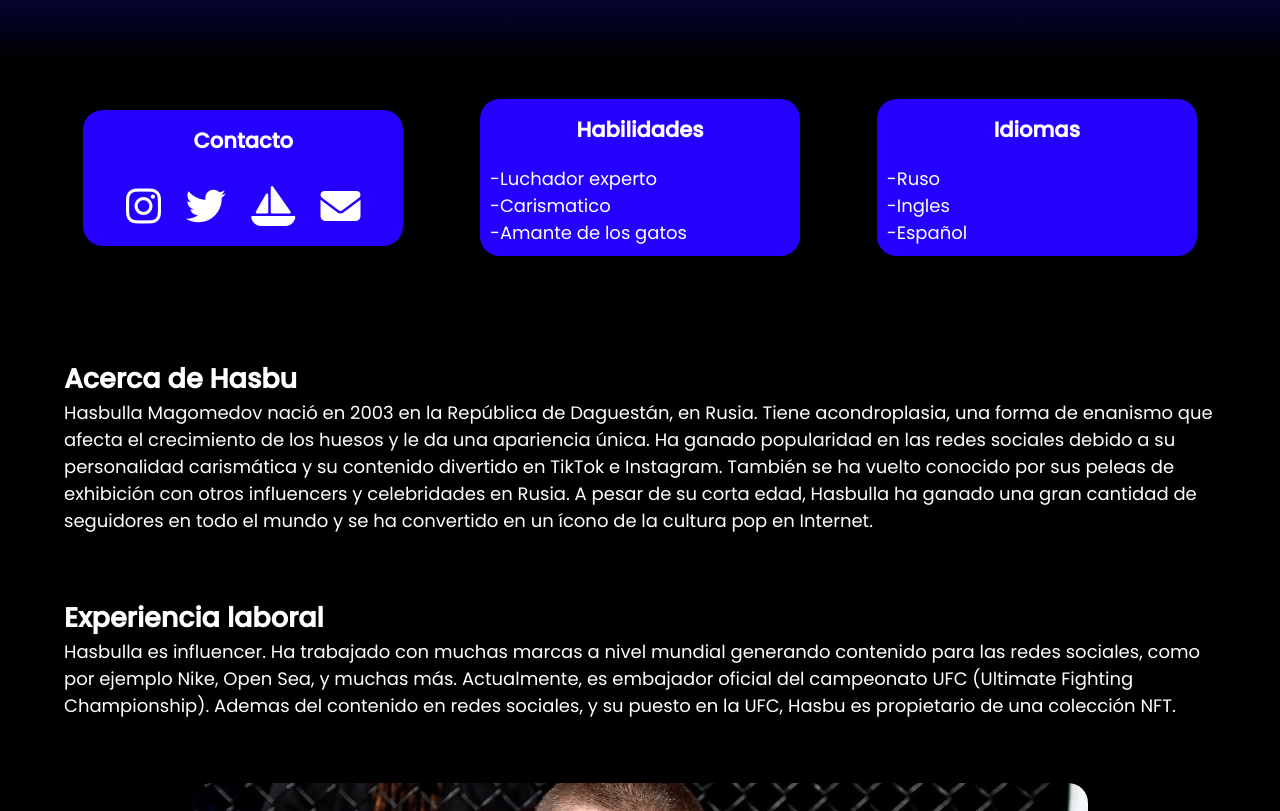
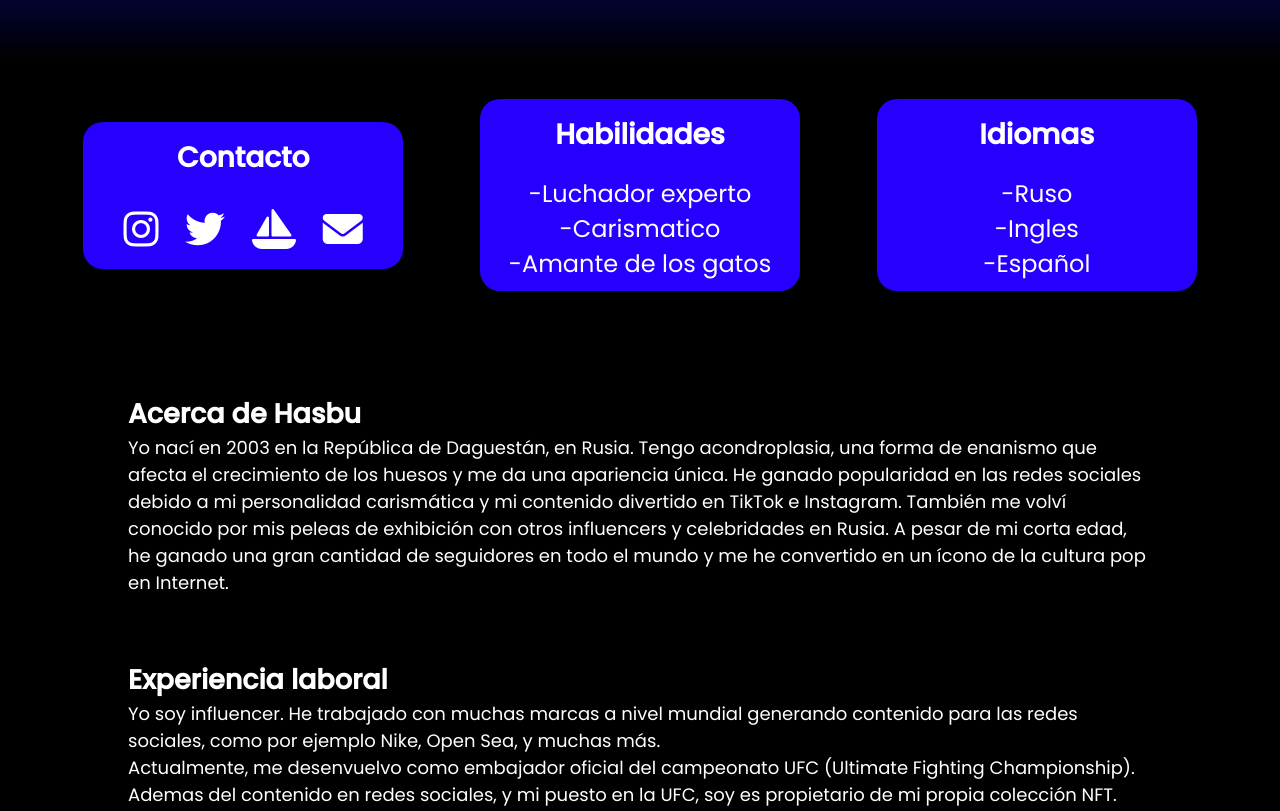
Before and after one commit to pedroferraroguera/tp3-cvhasbulla, a plain HTML site: page index.html in a window 1280 px wide. Shown: the part 371-1182 px from the top of the page. Drawn offline with nearby package versions, Linux system fonts and the light colour scheme; a web font is replaced by a local one.

Commit message:
Segunda subida de archivos

```diff
--- a/css/styles.css
+++ b/css/styles.css
@@ -42,6 +42,7 @@ background: linear-gradient(0deg, rgba(0,0,0,1) 0%, rgba(9,9,121,1) 35%, rgba(38
 .perfil div img{
     width: 100%;
     border-radius: 20px;
+
 }
 
 .datos{
@@ -58,6 +59,8 @@ background: linear-gradient(0deg, rgba(0,0,0,1) 0%, rgba(9,9,121,1) 35%, rgba(38
     box-sizing: border-box;
     background-color: #2600ff;
     border-radius: 20px;
+    text-align: center;
+    font-size:x-large
 
 }
 
@@ -94,11 +97,16 @@ background: linear-gradient(0deg, rgba(0,0,0,1) 0%, rgba(9,9,121,1) 35%, rgba(38
 }
 
 .acerca {
-    margin: 5%;
+    margin-top: 5%;
+    margin-left: 10%;
+    margin-right: 10%;
 }
 
 .experiencia {
-    margin: 5%;
+    margin-top: 5%;
+    margin-left: 10%;
+    margin-right: 10%;
+    margin-bottom: 5%;
 }
 
 .foto {
@@ -117,7 +125,10 @@ background: linear-gradient(0deg, rgba(0,0,0,1) 0%, rgba(9,9,121,1) 35%, rgba(38
 }
 
 .crypto {
-    margin: 5%;
+    margin-top: 5%;
+    margin-left: 10%;
+    margin-right: 10%;
+    margin-bottom: 5%;
 }
 
 .nft {
@@ -180,7 +191,7 @@ a {
     }
 
     .nft img{
-        width: 80%;
+        width: 40%;
         text-align: center;
     }
 
@@ -213,6 +224,11 @@ a {
         width: 90%;
     }
 
+    .nft img{
+        width: 80%;
+        text-align: center;
+    }
+
 
 
 }
--- a/index.html
+++ b/index.html
@@ -8,6 +8,10 @@
     <link rel="preconnect" href="https://fonts.googleapis.com">
 <link rel="preconnect" href="https://fonts.gstatic.com" crossorigin>
 <link href="https://fonts.googleapis.com/css2?family=Lexend+Tera:wght@400;500&family=Poppins:wght@400;500&display=swap" rel="stylesheet">
+<link
+    rel="stylesheet"
+    href="https://cdnjs.cloudflare.com/ajax/libs/animate.css/4.1.1/animate.min.css"
+  />
 <script src="https://kit.fontawesome.com/e9ba87bb29.js" crossorigin="anonymous"></script>
 <title>CV - Hasbulla</title>
 </head>
@@ -16,12 +20,12 @@
     <section>
         <div class="perfil">
             <div>
-                <img src="css/img/hasbucampeon.jpeg">
+                <img class="animate__animated animate__bounceInDown " src="css/img/hasbucampeon.jpeg">
             </div>
 
             <div>
-                <h1>Hasbulla Magomedov</h1>
-                <h2>Influencer</h2>
+                <h1 class="animate__animated animate__backInRight ">Hasbulla Magomedov</h1>
+                <h2 class="animate__animated animate__rollIn">Influencer</h2>
             </div>
         </div>
 
@@ -32,7 +36,7 @@
                 <a href="https://www.instagram.com/hasbulla.hushetskiy/" class="fa-brands fa-instagram" style="color: #ffffff;"></a>
                 <a href="https://twitter.com/Hasbulla_NFT" class="fa-brands fa-twitter" style="color: #ffffff;"></a>
                 <a href="https://opensea.io/collection/hasbulla-genesis-collection" class="fa-solid fa-sailboat" style="color: #ffffff;"></a>
-                <i class="fa-solid fa-envelope" style="color: #ffffff;"></i>
+                <a href="mailto:hasbullamagomedov@correo.com" class="fa-solid fa-envelope" style="color: #ffffff;"></a>
             </div>
 
             <div>
@@ -59,18 +63,22 @@
         <div class="acerca">
             <div>
             <h2>Acerca de Hasbu</h2>
-            <p>Hasbulla Magomedov nació en 2003 en la República de Daguestán, en Rusia. Tiene acondroplasia, una forma de enanismo que afecta el crecimiento de los huesos y le da una apariencia única. Ha ganado popularidad en las redes sociales debido a su personalidad carismática y su contenido divertido en TikTok e Instagram. También se ha vuelto conocido por sus peleas de exhibición con otros influencers y celebridades en Rusia. A pesar de su corta edad, Hasbulla ha ganado una gran cantidad de seguidores en todo el mundo y se ha convertido en un ícono de la cultura pop en Internet. </p>
+            <p> Yo nací en 2003 en la República de Daguestán, en Rusia.
+                Tengo acondroplasia, una forma de enanismo que afecta el crecimiento de los huesos y me da una apariencia única.
+                 He ganado popularidad en las redes sociales debido a mi personalidad carismática y mi contenido divertido en TikTok e Instagram. También me volví conocido por mis peleas de exhibición con otros influencers y celebridades en Rusia.
+                 A pesar de mi corta edad, he ganado una gran cantidad de seguidores en todo el mundo y me he convertido en un ícono de la cultura pop en Internet. </p>
             </div>
 
         </div>
 
         <div class="experiencia">
             <h2>Experiencia laboral</h2>
-            <p>Hasbulla es influencer. Ha trabajado con muchas marcas a nivel mundial
+            <p>Yo soy influencer. He trabajado con muchas marcas a nivel mundial
                 generando contenido para las redes sociales, como por ejemplo Nike,
-            Open Sea, y muchas más. Actualmente, es embajador oficial del campeonato UFC
+            Open Sea, y muchas más.
+            <br>Actualmente, me desenvuelvo como embajador oficial del campeonato UFC
             (Ultimate Fighting Championship). Ademas del contenido en redes sociales, y
-            su puesto en la UFC, Hasbu es propietario de una colección NFT.  </p>
+            mi puesto en la UFC, soy es propietario de mi propia colección NFT.  </p>
         </div>
 
         <div class="foto">
@@ -81,11 +89,11 @@
         <div class="crypto">
             <h2>Crypto Hasbulla</h2>
             <p> "Crypto Hasbulla" es una colección de NFTs lanzada en Mayo del 2021,
-                que consiste en la representación de Hasbulla pero transformado en distintos
+                que consiste en la representación de mi persona pero transformado en distintos
                 personajes, o con distintos disfraces. El proyecto tiene un valor de 770 ETH
                 (US $1.400.000 aprox)
                 <br>El poseer uno de estos tokens, te genera beneficios exlusivos, como
-                por ejemplo la participación en eventos junto a Hasbu.
+                por ejemplo la participación en eventos donde me podes conocer, hablar conmigo y sacarnos fotos.
             </p>
         </div>
 
@@ -100,6 +108,8 @@
 
     <footer>
         <a href="#"> Volver a subir</a>
+        <h3>Pedro Ferraro Guerra</h3>
+        <h4>Contenidos y Creatividad 2 - CV Hasbulla</h4>
     </footer>
 </body>
 </html>
```
